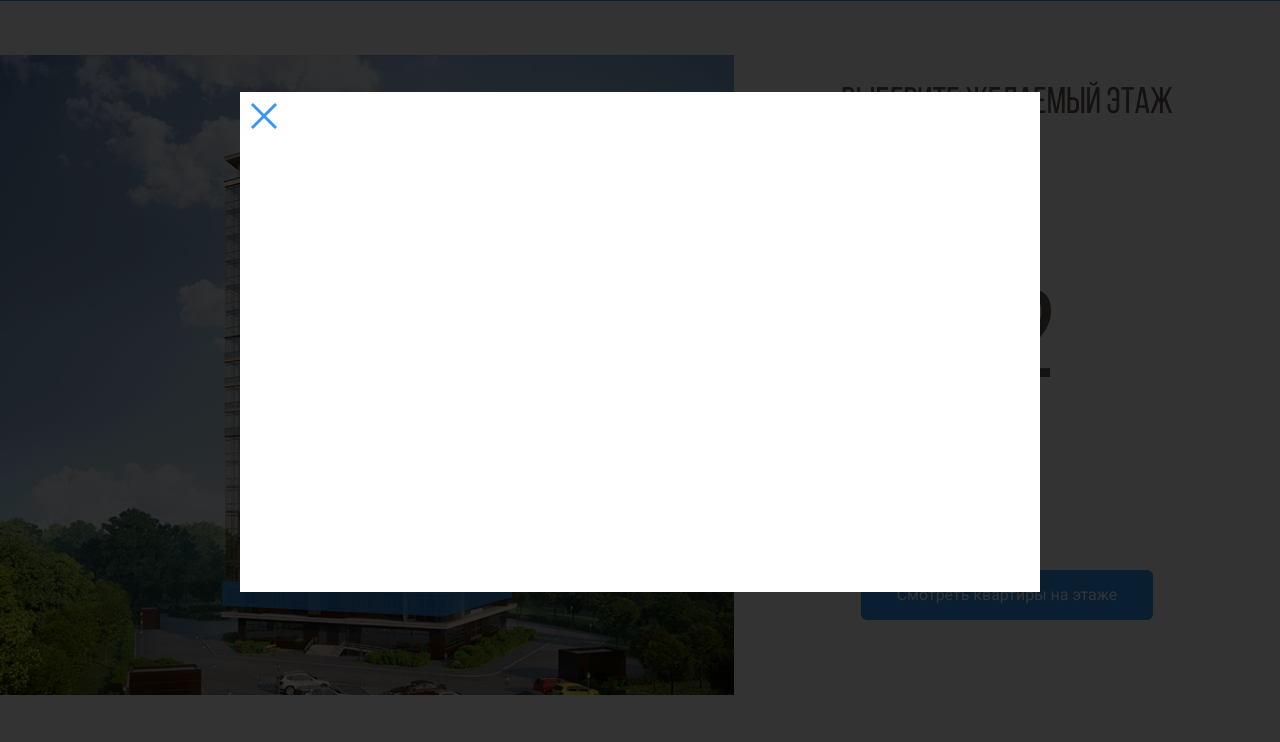
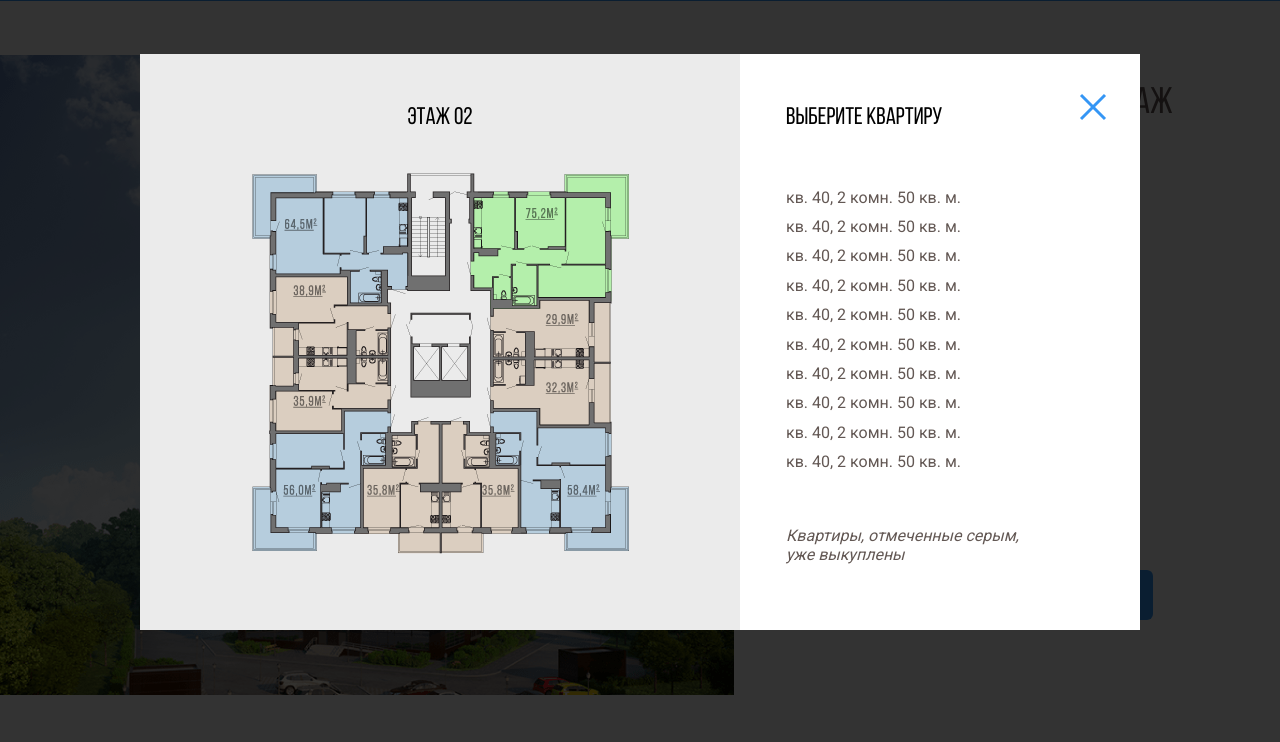
Before and after one commit to kamshir/penthouse, a plain HTML site: page index.html in a window 1280 px wide. Both pictures are taken after a click on the button "Смотреть квартиры на этаже". Shown: the part 58-800 px from the top of the page. Drawn offline with Linux system fonts and the light colour scheme.

Commit message:
Flats: Main Task

```diff
--- a/css/style.css
+++ b/css/style.css
@@ -152,7 +152,7 @@ body {
 
 .modal {
   width: 100%;
-  height: 100vh;
+  height: 100%;
   background-color: rgba(0,0,0,0.8);
   position: fixed;
   top: 0;
@@ -170,15 +170,93 @@ body {
 }
 
 .modal-inner {
-  width: 800px;
-  height: 500px;
-  background: #fff;
+  max-width: 1000px;
+  min-height: 565px;
+  background-color: #fff;
+  flex-grow: 1;
+  display: flex;
+  position: relative;
+}
+
+.modal-image {
+  background-color: #ebebeb;
+  width: 60%;
+  text-align: center;
+  padding: 50px;
+}
+
+.modal-title {
+  font-family: "Bebas", sans-serif;
+  font-size: 24px;
+  font-style: normal;
+  font-weight: 400;
+  line-height: 29px;
+  letter-spacing: 0em;
+  margin-top: 0;
+  margin-bottom: 25px;
+}
+
+.modal-info {
+  width: 40%;
+  padding: 50px 46px;
+}
+
+.flat-list {
+  padding: 0;
+  list-style: none;
+  margin-top: 55px;
+}
+
+.flat-item {
+  margin-bottom: 10px;
+}
+
+.flat-link {
+  font-size: 16px;
+  line-height: 19px;
+  color: #635854;
+  text-decoration: none;
+}
+
+.flat-link:hover {
+  color: #3596F5;
+  text-decoration: underline;
+}
+
+.modal-alert {
+  font-family: Roboto;
+  font-style: italic;
+  font-weight: normal;
+  font-size: 16px;
+  line-height: 19px;
+  color: #635854;
+  margin-top: 55px;
+}
+
+.modal-close {
+  position: absolute;
+  top: 38px;
+  right: 27px;
+  border: none;
+  background: transparent;
+  cursor: pointer;
 }
 
 .close-modal {
   cursor: pointer;
   padding: 10px;
 }
+
+.flats path {
+  opacity: 0;
+  cursor: pointer;
+}
+
+.flats path:hover {
+  opacity: 1;
+}
+
+/* footer */
 
 .footer {
   background-color: #D7D7D7;
--- a/index.html
+++ b/index.html
@@ -137,7 +137,64 @@
 
     <div class="modal modal-hidden">
       <div class="modal-inner">
-        <img src="./img/close.svg" alt="Icon: Close" class="close-modal">
+        <button class="modal-close">
+          <svg width="28" height="28" viewBox="0 0 28 28" fill="none" xmlns="http://www.w3.org/2000/svg">
+            <path d="M2 2L26 26" stroke="#3596F5" stroke-width="3"/>
+            <path d="M26 2L2 26" stroke="#3596F5" stroke-width="3"/>
+          </svg>
+        </button>
+        <div class="modal-image">
+          <h3 class="modal-title">Этаж <span class="modal-counter">07</span></h3>
+          <svg class="flats" width="433" height="408" viewBox="0 0 433 408" fill="none" xmlns="http://www.w3.org/2000/svg" xmlns:xlink="http://www.w3.org/1999/xlink">
+            <image id="image0" width="433" height="408" xlink:href="img/floor.png"/>
+            <path d="M388 81V141H314V148H267.5V131H247V32.5H338.5V16H405V81H388Z" fill="#3595F6" fill-opacity="0.75"/>
+            <path d="M314 148.5H268V200H367.5V205H387.5V141H314V148.5Z" fill="#3595F6" fill-opacity="0.75"/>
+            <path d="M314.192 252.662H268V200H367.916V204.602H388V268H314.192V252.662Z" fill="#3595F6" fill-opacity="0.75"/>
+            <path d="M314 253H268.5V309H295.5V376H340V393H405V328.5H388V268.5H314V253Z" fill="#3595F6" fill-opacity="0.75"/>
+            <path d="M218 394.5V264H247.5V273.5H267.5V310.5H294.5V375H259.5V394.5H218Z" fill="#3595F6" fill-opacity="0.75"/>
+            <path d="M217 394.5V264H187.5V273.5H167.5V310.5H140.5V375H175.5V394.5H217Z" fill="#3595F6" fill-opacity="0.75"/>
+            <path d="M121 252H166.5V309H139.5V376H95V393H30V328.5H47V273.5H121V252Z" fill="#3595F6" fill-opacity="0.75"/>
+            <path d="M119.5 273.5H46V198H167V250.822H119.5V273.5Z" fill="#3595F6" fill-opacity="0.75"/>
+            <path d="M124.729 116H46V198H167V145.178H124.729V116Z" fill="#3595F6" fill-opacity="0.75"/>
+            <path d="M46.5 81V115.5H125V144.5H164V131H184.5V32.5H93V16H28V81H46.5Z" fill="#3595F6" fill-opacity="0.75"/>
+          </svg>
+        </div>
+        <div class="modal-info">
+          <h3 class="modal-title">Выберите квартиру</h3>
+          <ul class="flat-list">
+            <li class="flat-item">
+              <a href="#" class="flat-link">кв. 40, 2 комн. 50 кв. м.</a>
+            </li>
+            <li class="flat-item">
+              <a href="#" class="flat-link">кв. 40, 2 комн. 50 кв. м.</a>
+            </li>
+            <li class="flat-item">
+              <a href="#" class="flat-link">кв. 40, 2 комн. 50 кв. м.</a>
+            </li>
+            <li class="flat-item">
+              <a href="#" class="flat-link">кв. 40, 2 комн. 50 кв. м.</a>
+            </li>
+            <li class="flat-item">
+              <a href="#" class="flat-link">кв. 40, 2 комн. 50 кв. м.</a>
+            </li>
+            <li class="flat-item">
+              <a href="#" class="flat-link">кв. 40, 2 комн. 50 кв. м.</a>
+            </li>
+            <li class="flat-item">
+              <a href="#" class="flat-link">кв. 40, 2 комн. 50 кв. м.</a>
+            </li>
+            <li class="flat-item">
+              <a href="#" class="flat-link">кв. 40, 2 комн. 50 кв. м.</a>
+            </li>
+            <li class="flat-item">
+              <a href="#" class="flat-link">кв. 40, 2 комн. 50 кв. м.</a>
+            </li>
+            <li class="flat-item">
+              <a href="#" class="flat-link">кв. 40, 2 комн. 50 кв. м.</a>
+            </li>
+          </ul>
+          <p class="modal-alert">Квартиры, отмеченные серым, <br> уже выкуплены</p>
+        </div>
       </div>
     </div>
   </div>
--- a/js/main.js
+++ b/js/main.js
@@ -7,17 +7,22 @@ document.body.onload = () => {
   const homeImage = document.querySelector('.home-image'); // Картинка
   const btnFloors = document.querySelector('.button-primary'); // Смотреть квартиры
   const modal = document.querySelector('.modal');
-  let counter = 2; // Текущий этаж
+  const modalCounter = document.querySelector('.modal-counter');
+  let counter = 1123123; // Текущий этаж
 
   // Отображает выбранный этаж в счетчике
   function drawFloor(count = counter) {
     let draw = '';
-    if (count < 10) {
+    if (count < 10 && count > 1) {
       draw = '0' + count;
-    } else if (count >= 10) {
+    } else if (count >= 10 && count < 19) {
       draw = count;
+    } else {
+      counter = 2;
+      draw = '0' + counter;
     }
     floor.textContent = draw;
+    modalCounter.textContent = draw;
   }
 
   // Скрывает все этажи на картинке
@@ -32,9 +37,24 @@ document.body.onload = () => {
     floors[counter-2].classList.remove('path-hide');
   }
 
+  //  Блокировка кнопок
+  function blockedArrows() {
+    if (counter === floors.length+1) {
+      arrowUp.classList.add('btn-disabled');
+    } else if (counter == 2) {
+      arrowDown.classList.add('btn-disabled');
+    }
+  }
+
+  // Открываем|Закрываем окно
+  function toggleModal() {
+    modal.classList.toggle('modal-hidden');
+  }
+
   hideFloors();
   drawFloor();
   showFloor();
+  blockedArrows();
 
   arrowUp.addEventListener('click', e => {
     if (counter < floors.length+1 && !arrowUp.classList.contains('btn-disabled')) {
@@ -44,9 +64,7 @@ document.body.onload = () => {
       drawFloor();
       showFloor();
     }
-    if (counter === floors.length+1) {
-      arrowUp.classList.add('btn-disabled');
-    }
+    blockedArrows();
   })
 
   arrowDown.addEventListener('click', e => {
@@ -57,10 +75,7 @@ document.body.onload = () => {
       drawFloor();
       showFloor();
     }
-    // Блокирует кнопку вниз
-    if (counter == 2) {
-      arrowDown.classList.add('btn-disabled');
-    }
+    blockedArrows();
   })
 
   // Меняем этаж при наведении
@@ -77,24 +92,26 @@ document.body.onload = () => {
           hideFloors();
           drawFloor();
           showFloor();
-          if (counter === floors.length+1) {
-            arrowUp.classList.add('btn-disabled');
-          } else if (counter == 2) {
-            arrowDown.classList.add('btn-disabled');
-          }
+          blockedArrows();
         }
       })
     }
   })
 
-  btnFloors.addEventListener('click', e => {
-    modal.classList.remove('modal-hidden');
-  });
+  // Открываем этаж при клике
+  homeImage.addEventListener('click', e => {
+    const floor = e.target;
+    if (floor.closest('path')){
+      toggleModal()
+    }
+  })
+
+  btnFloors.addEventListener('click', toggleModal);
 
   modal.addEventListener('click', e => {
     const target = e.target;
-    if (target.classList.contains('close-modal') || !target.closest('.modal-inner')){
-      modal.classList.add('modal-hidden');
+    if (target.closest('.modal-close') || !target.closest('.modal-inner')){
+      toggleModal();
     }
   });
 
```
Also changed, not shown: img/close.svg (deleted), img/floor.png (added).
